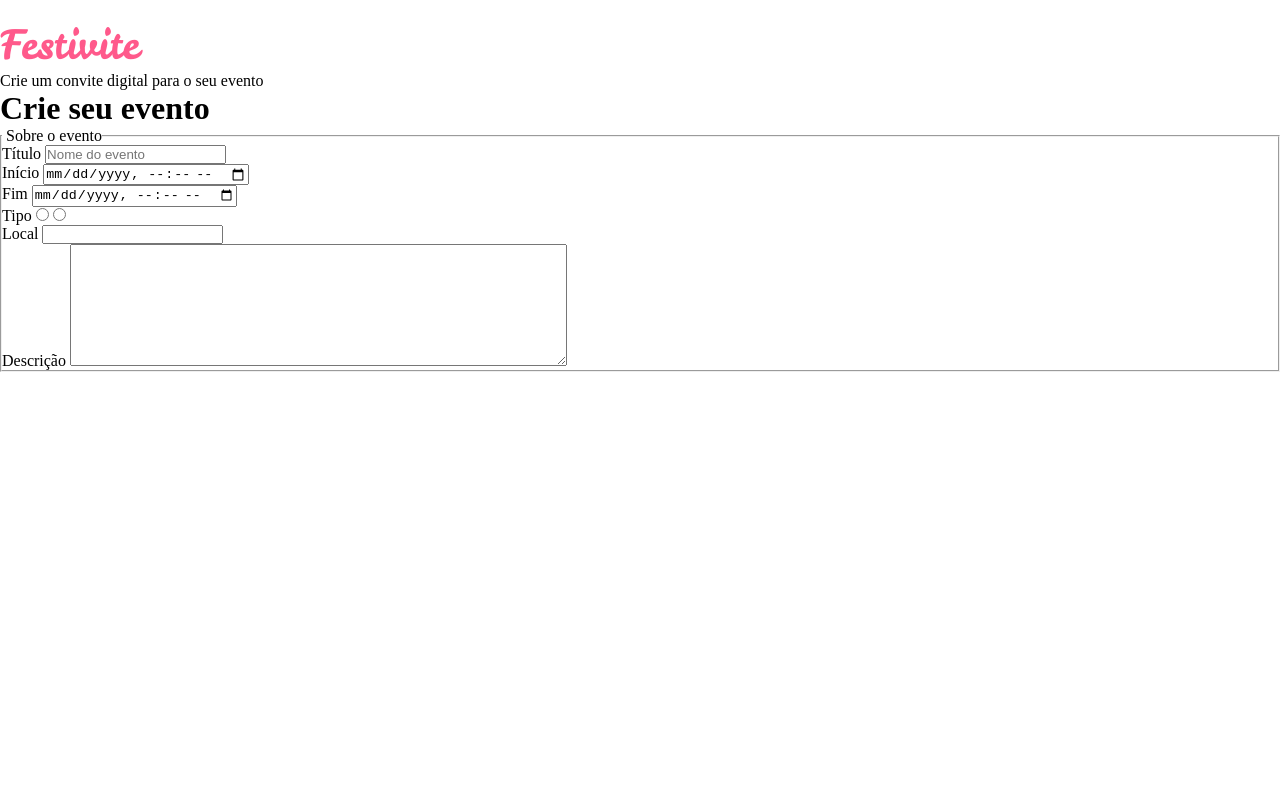
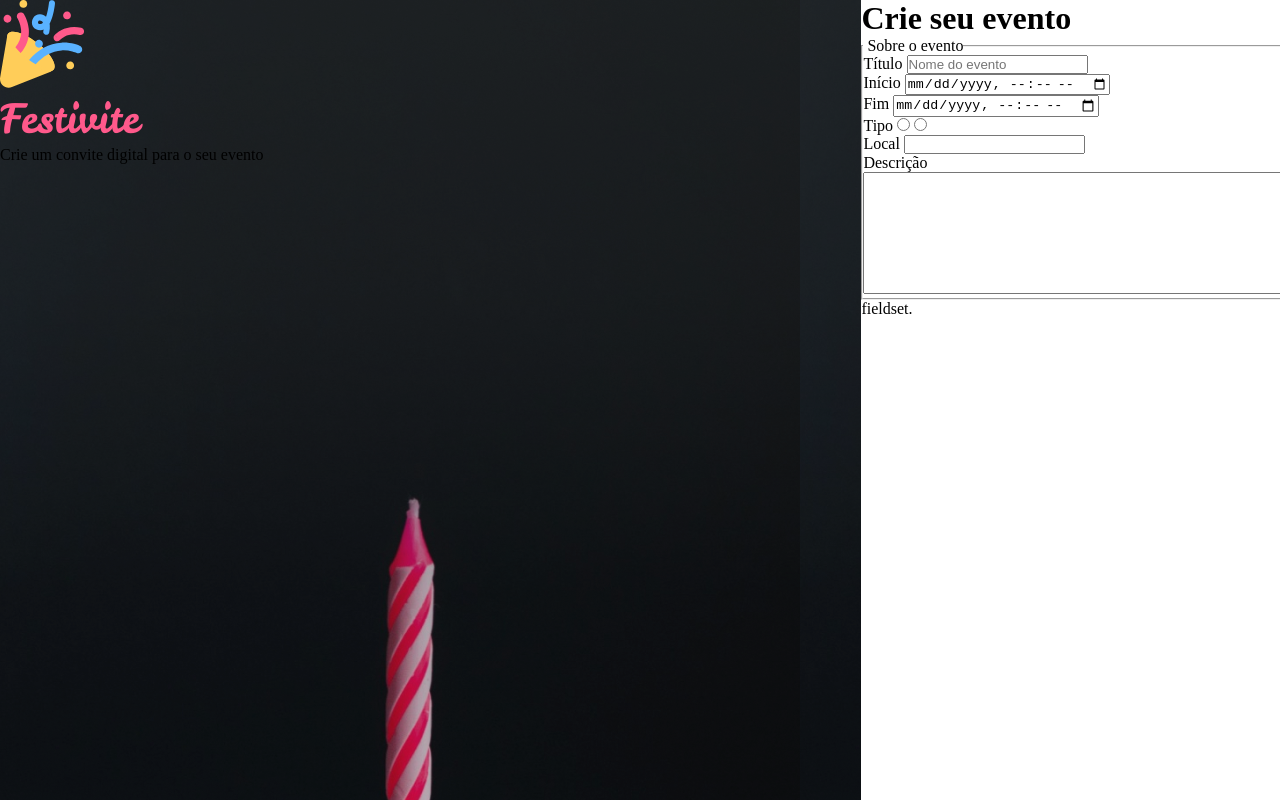
Before and after one commit to GilbertoBalbino/formulario-de-convite, a plain HTML site: page index.html in a window 1280 px wide. Drawn offline with Linux system fonts and the light colour scheme.

Commit message:
Configurando os icones e imagens e iniciando a estilização do aside

```diff
--- a/index.html
+++ b/index.html
@@ -15,7 +15,7 @@
     <aside>
       <header>
         <div class="aside-image">
-          <img src="" alt="">
+          <img src="assets/Logo.svg" alt="Ícone de festa">
         </div>
         <div class="aside-text">
           <h1>
@@ -89,6 +89,7 @@
             </textarea>
           </div>
         </fieldset>
+        fieldset.
       </form>
     </main>
   </div>
--- /dev/null
+++ b/styles/aside.css
@@ -0,0 +1,3 @@
+aside {
+    background-image: url(../assets/images/Background.png);
+}
--- a/styles/global.css
+++ b/styles/global.css
@@ -35,6 +35,14 @@
 
 }
 
+#app {
+    display: grid;
+    grid-template-columns: 67.3% 32.7%;
+
+    height: 100vh;
+    overflow: hidden;
+}
+
 .aside-text > h1 {
     font: 400 2.5rem "Leckerli One";
     color: var(--pink);
--- a/styles/index.css
+++ b/styles/index.css
@@ -1 +1,2 @@
 @import url(global.css);
+@import url(aside.css);
```
Also changed, not shown: assets/Logo.svg (added), assets/arquivo.css (deleted), assets/images/Background.png (added).
